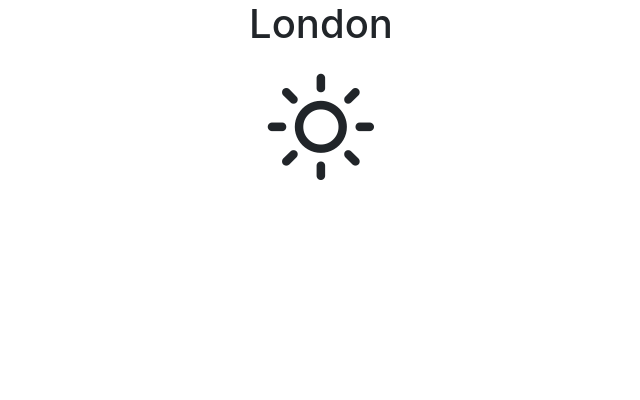
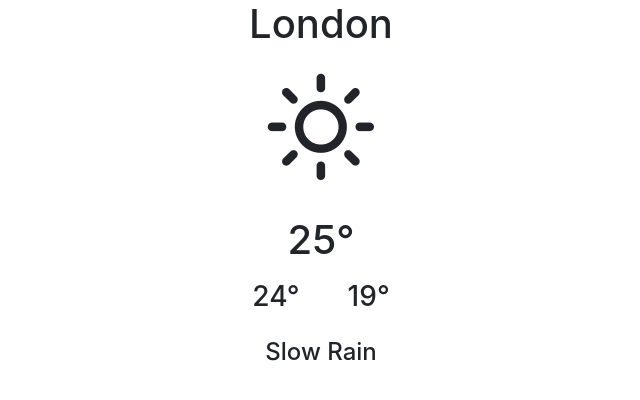
Before and after one commit to cfirgens/Single-Page-Weather-React-App, a React (Create React App) app: page / in a window 1280 px wide. Shown: the top 400 px of the page, without its empty margins (319-959 px from the left). Built offline with nearby package versions, Linux system fonts and the light colour scheme.

Commit message:
added in temperature portions and description of weather

```diff
--- a/src/components/weather.component.jsx
+++ b/src/components/weather.component.jsx
@@ -8,9 +8,24 @@
                 <h5 className="py-4">
                     <i className="wi wi-day-sunny display-1"></i>
                 </h5>
+                <h1 className="py-2">25&deg;</h1>
+
+                {/* show max and min temp*/}
+                {minmaxTemp(24, 19)}
+
+                <h4 className="py-3">Slow Rain</h4>
             </div>
         </div>
     );
+};
+
+function minmaxTemp(min, max) {
+    return (
+        <h3>
+            <span className="px-4">{min}&deg;</span>
+            <span className="px-4">{max}&deg;</span>
+        </h3>
+    )
 }
 
 export default Weather;
```
